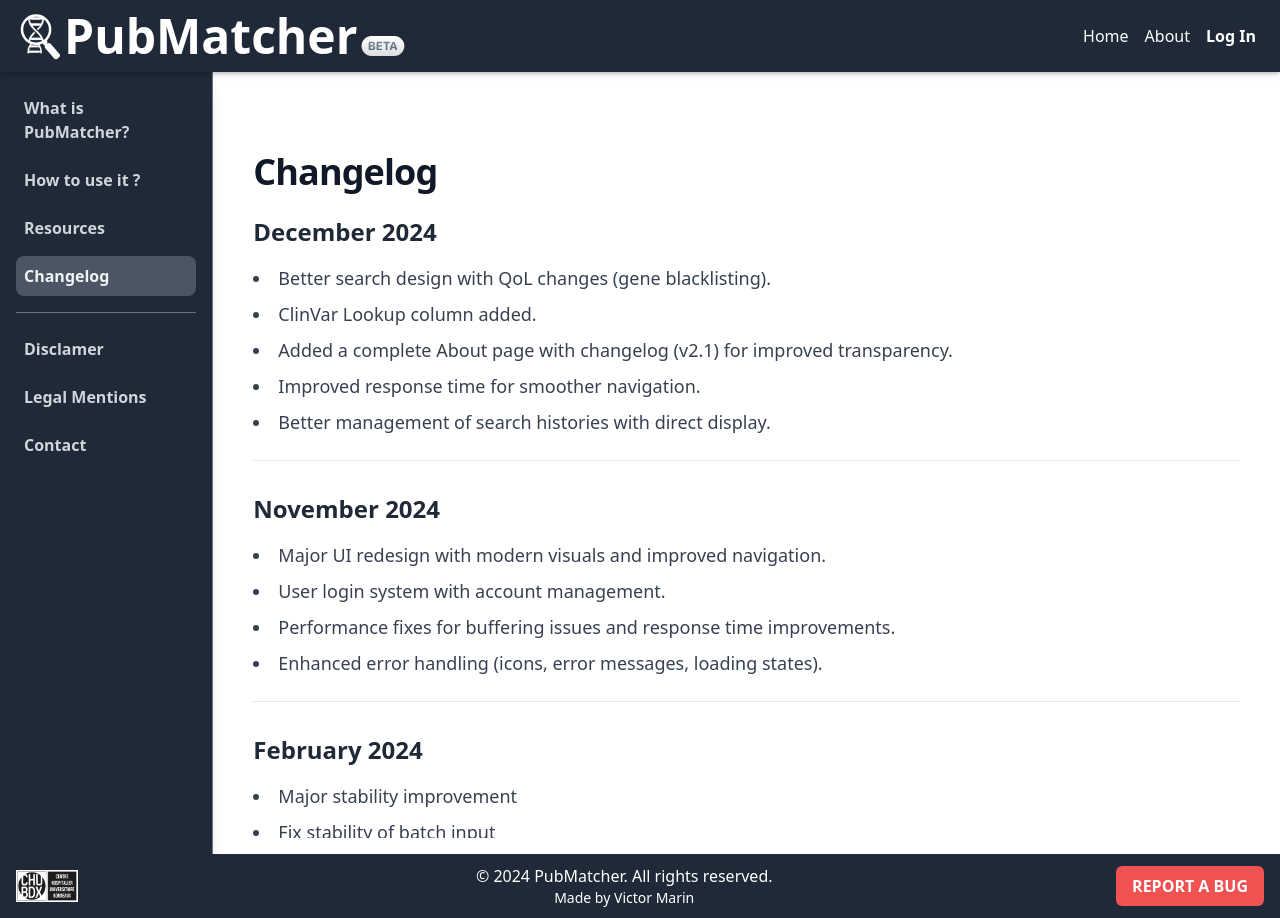
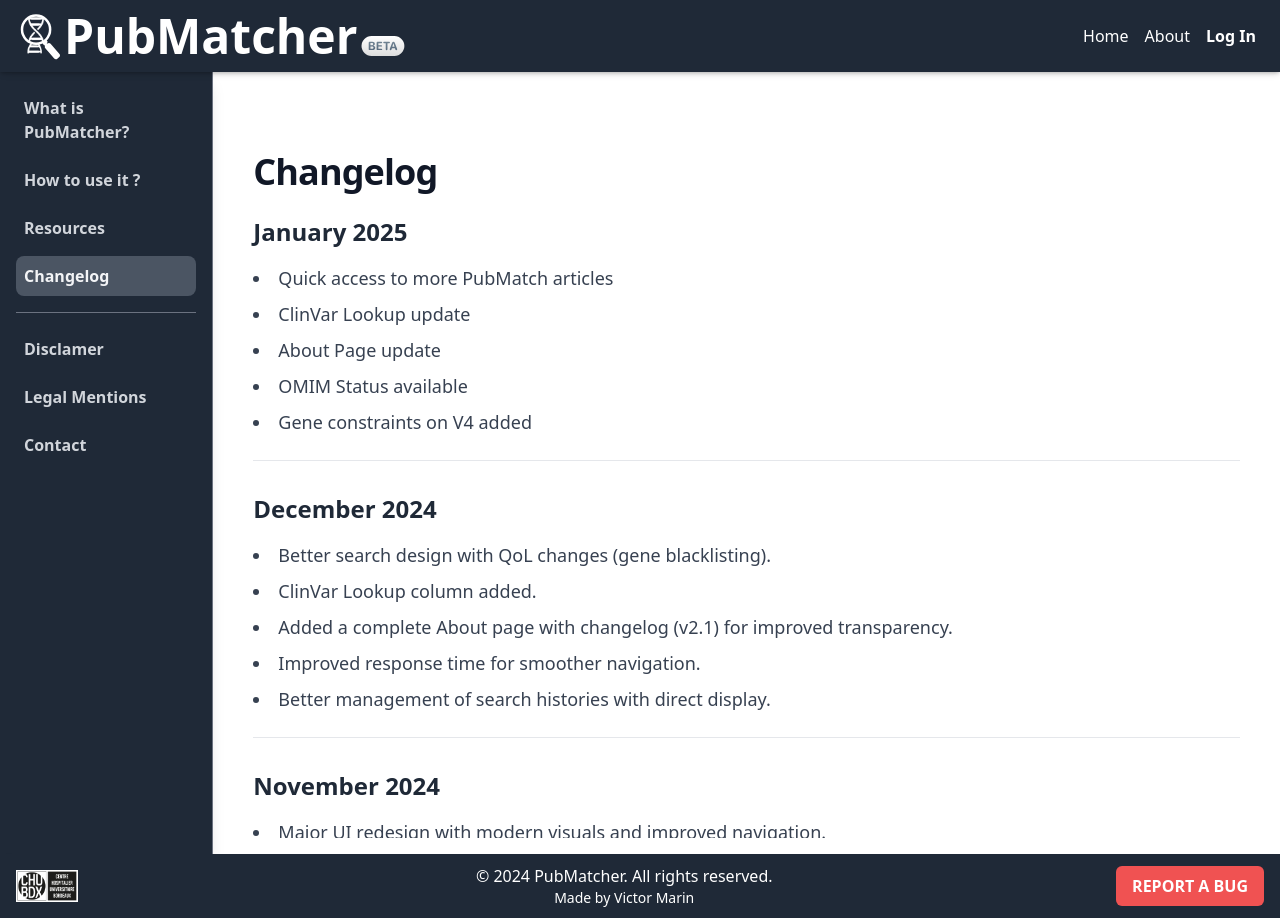
Before and after one commit to victormar1/PubMatcher, a Vue app: page /about/changelog in a window 1280 px wide. Built offline with nearby package versions, Linux system fonts and the light colour scheme; what chartjs-plugin-datalabels would draw is missing.

Commit message:
Feat : changelog 2025

```diff
--- a/src/components/ChangelogPage.vue
+++ b/src/components/ChangelogPage.vue
@@ -29,6 +29,16 @@ export default {
     data() {
         return {
             changelogEntries: [
+            {
+                    date: 'January 2025',
+                    changes: [
+                        'Quick access to more PubMatch articles',
+                        'ClinVar Lookup update',
+                        'About Page update',
+                        'OMIM Status available',
+                        'Gene constraints on V4 added'
+                    ],
+                },
                 {
                     date: 'December 2024',
                     changes: [
```
